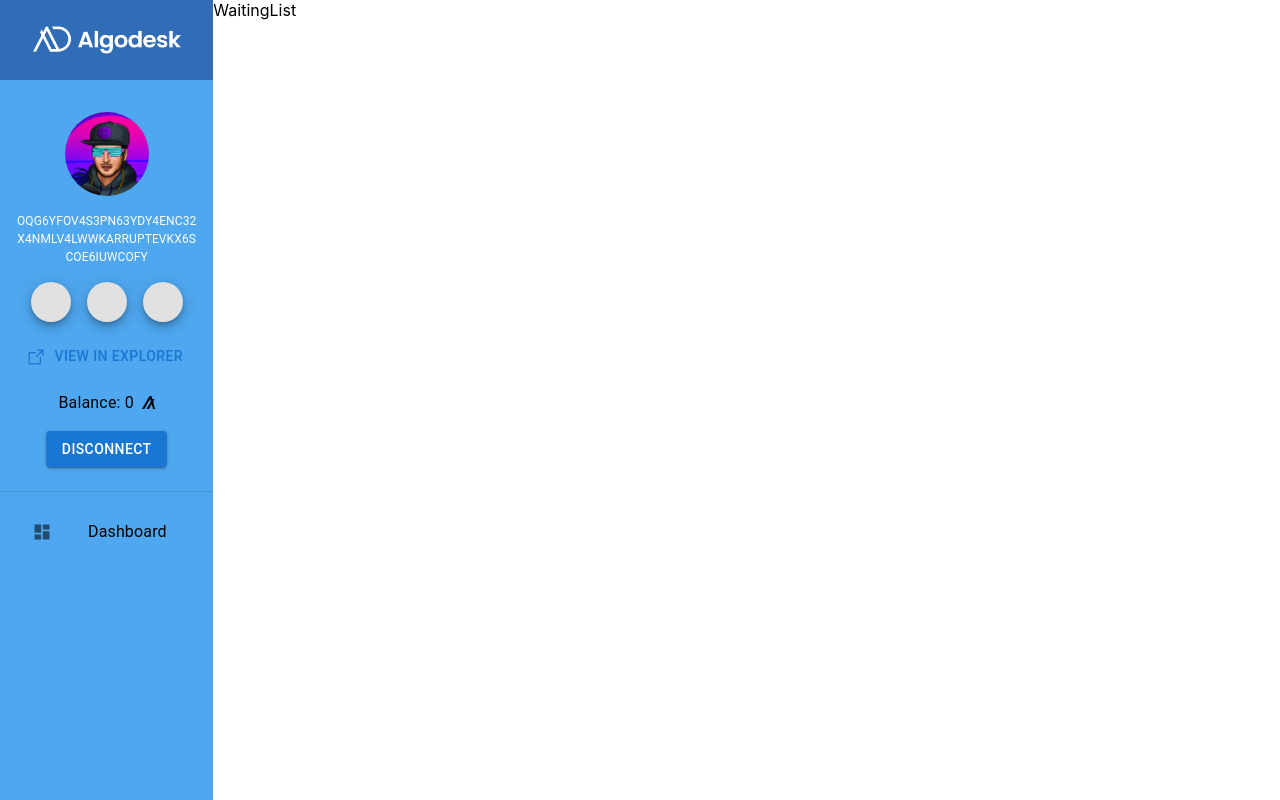
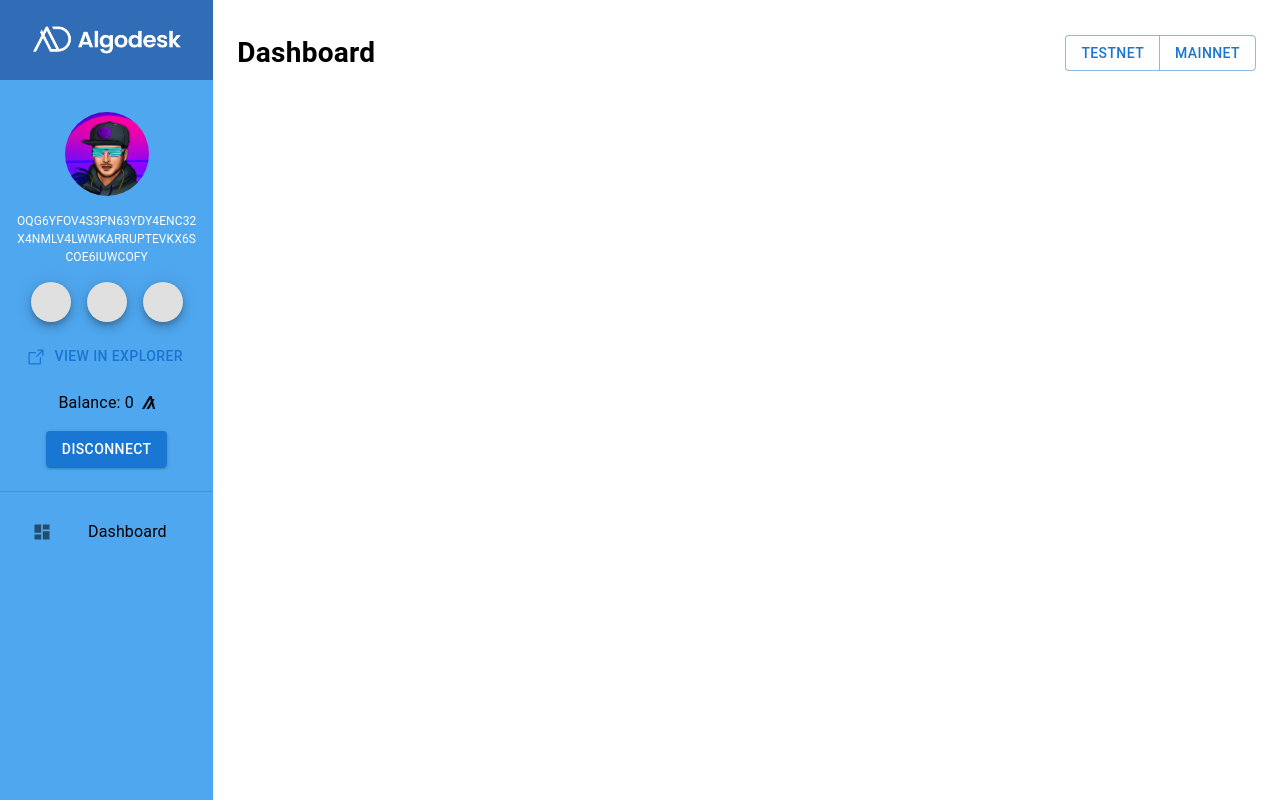
Before and after one commit to mr-new-0509/dahliadesk, a React (Create React App) app: page /dashboard in a window 1280 px wide. Built offline with nearby package versions, Linux system fonts and the light colour scheme; some icons are missing.

Commit message:
Page title

```diff
--- a/src/Routes/index.tsx
+++ b/src/Routes/index.tsx
@@ -4,7 +4,7 @@ import useConnectWallet from '../hooks/useConnectWallet';
 import DashbaordLayout from '../layouts/DashbaordLayout';
 import LandingLayout from '../layouts/LandingLayout';
 import ConnectWallet from '../pages/ConnectWallet';
-import WaitingList from '../pages/WaitingList';
+import Dashboard from '../pages/Dashboard';
 
 export default function Routes() {
   const { connected } = useConnectWallet()
@@ -24,7 +24,7 @@ export default function Routes() {
       children: [
         {
           path: '/dashboard',
-          element: <WaitingList />
+          element: <Dashboard />
         }
       ]
     },
--- /dev/null
+++ b/src/components/PageTitle.tsx
@@ -0,0 +1,28 @@
+import { Button, ButtonGroup, Stack, Typography } from '@mui/material'
+import React from 'react'
+import useConnectWallet from '../hooks/useConnectWallet'
+import { TNetwork } from '../utils/types'
+
+export default function PageTitle() {
+  const { network, switchNetworkAct } = useConnectWallet()
+
+  const handleSwitchNetwork = (network: TNetwork) => {
+    switchNetworkAct(network)
+  }
+
+  return (
+    <Stack direction="row" justifyContent="space-between" alignItems="center" mt={4}>
+      <Typography component="h2" fontSize={28} fontWeight={600}>
+        Dashboard
+      </Typography>
+      <ButtonGroup>
+        <Button onClick={() => handleSwitchNetwork('testnet')} variant={network === 'testnet' ? 'contained' : 'outlined'}>
+          Testnet
+        </Button>
+        <Button onClick={() => handleSwitchNetwork('mainnet')} variant={network === 'mainnet' ? 'contained' : 'outlined'}>
+          Mainnet
+        </Button>
+      </ButtonGroup>
+    </Stack>
+  )
+}
--- a/src/contexts/ConnectWalletContext.tsx
+++ b/src/contexts/ConnectWalletContext.tsx
@@ -49,7 +49,8 @@ const reducer = (state: object, action: IAction) =>
 const ConnectWalletContext = createContext({
   ...initialState,
   connectAct: (network: TNetwork) => Promise.resolve(),
-  disconnectAct: () => Promise.resolve()
+  disconnectAct: () => Promise.resolve(),
+  switchNetworkAct: (network: TNetwork) => Promise.resolve()
 });
 
 //  Provider
@@ -78,12 +79,20 @@ function ConnectWalletProvider({ children }: IProps) {
     });
   };
 
+  const switchNetworkAct = (network: TNetwork) => {
+    dispatch({
+      type: 'SET_NETWORK',
+      payload: network
+    })
+  }
+
   return (
     <ConnectWalletContext.Provider
       value={{
         ...state,
         connectAct,
-        disconnectAct
+        disconnectAct,
+        switchNetworkAct
       }}
     >
       {children}
--- /dev/null
+++ b/src/pages/Dashboard/index.tsx
@@ -0,0 +1,11 @@
+import React from 'react'
+import { Container } from '@mui/material'
+import PageTitle from '../../components/PageTitle'
+
+export default function Dashboard() {
+  return (
+    <Container maxWidth="xl">
+      <PageTitle />
+    </Container>
+  )
+}
--- a/src/pages/WaitingList/index.tsx
+++ /dev/null
@@ -1,7 +0,0 @@
-import { Box } from "@mui/material";
-
-export default function WaitingList() {
-  return (
-    <Box>WaitingList</Box>
-  )
-}
```
Also changed, not shown: src/pages/Orders/index.tsx (deleted, +0 -9 lines).
